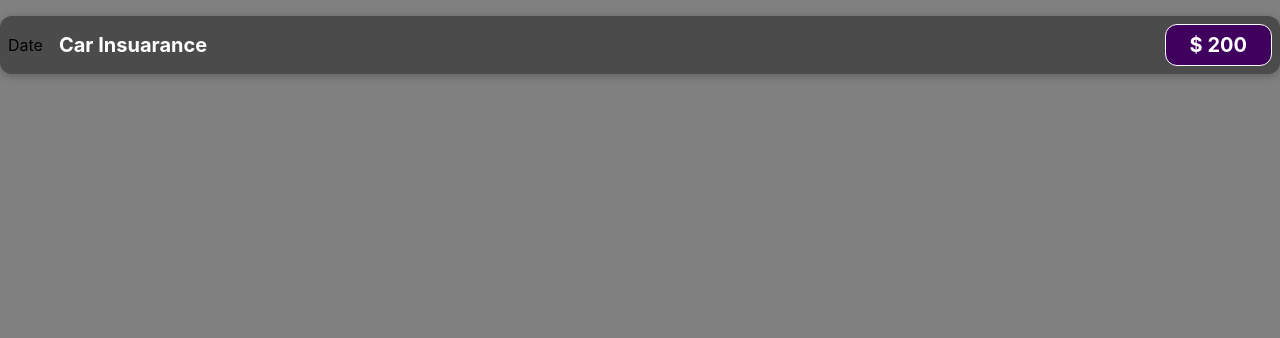
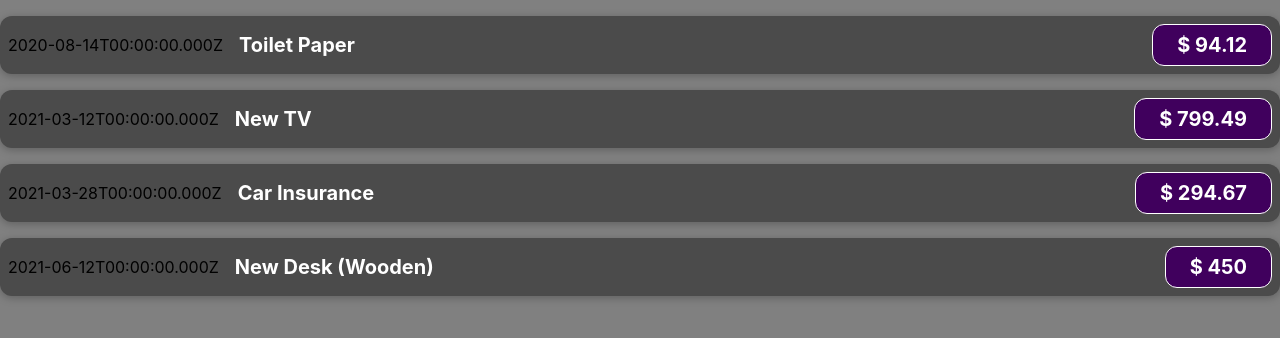
Before and after one commit to avishekdr/react-tutorial, a React (Create React App) app: page / in a window 1280 px wide. Shown: the top 338 px of the page. Built offline with nearby package versions, Linux system fonts and the light colour scheme.

Commit message:
Understanding props

```diff
--- a/src/App.js
+++ b/src/App.js
@@ -3,7 +3,20 @@
 import { ExpenseItem } from './components/ExpenseItem';
 
 function App() {
-  return <ExpenseItem />;
+  const expenses = [
+    { id: 'e1', title: 'Toilet Paper', amount: 94.12, date: new Date(2020, 7, 14) },
+    { id: 'e2', title: 'New TV', amount: 799.49, date: new Date(2021, 2, 12) },
+    { id: 'e3', title: 'Car Insurance', amount: 294.67, date: new Date(2021, 2, 28) },
+    { id: 'e4', title: 'New Desk (Wooden)', amount: 450, date: new Date(2021, 5, 12) },
+  ];
+  return (
+    <div>
+      <ExpenseItem title={expenses[0].title} amount={expenses[0].amount} date={expenses[0].date} />
+      <ExpenseItem title={expenses[1].title} amount={expenses[1].amount} date={expenses[1].date} />
+      <ExpenseItem title={expenses[2].title} amount={expenses[2].amount} date={expenses[2].date} />
+      <ExpenseItem title={expenses[3].title} amount={expenses[3].amount} date={expenses[3].date} />
+    </div>
+  );
 }
 
 export default App;
--- a/src/components/ExpenseItem.js
+++ b/src/components/ExpenseItem.js
@@ -1,12 +1,12 @@
 import './ExpenseItem.css';
 
-export function ExpenseItem() {
+export function ExpenseItem(props) {
     return (
         <div className="expense-item">
-            <div>Date</div>
+            <div>{props.date.toISOString()}</div>
             <div className="expense-item__description">
-                <h2>Car Insuarance</h2>
-                <div className="expense-item__price">$ 200</div>
+                <h2>{props.title}</h2>
+                <div className="expense-item__price">$ {props.amount}</div>
             </div>
         </div>
     );
```
